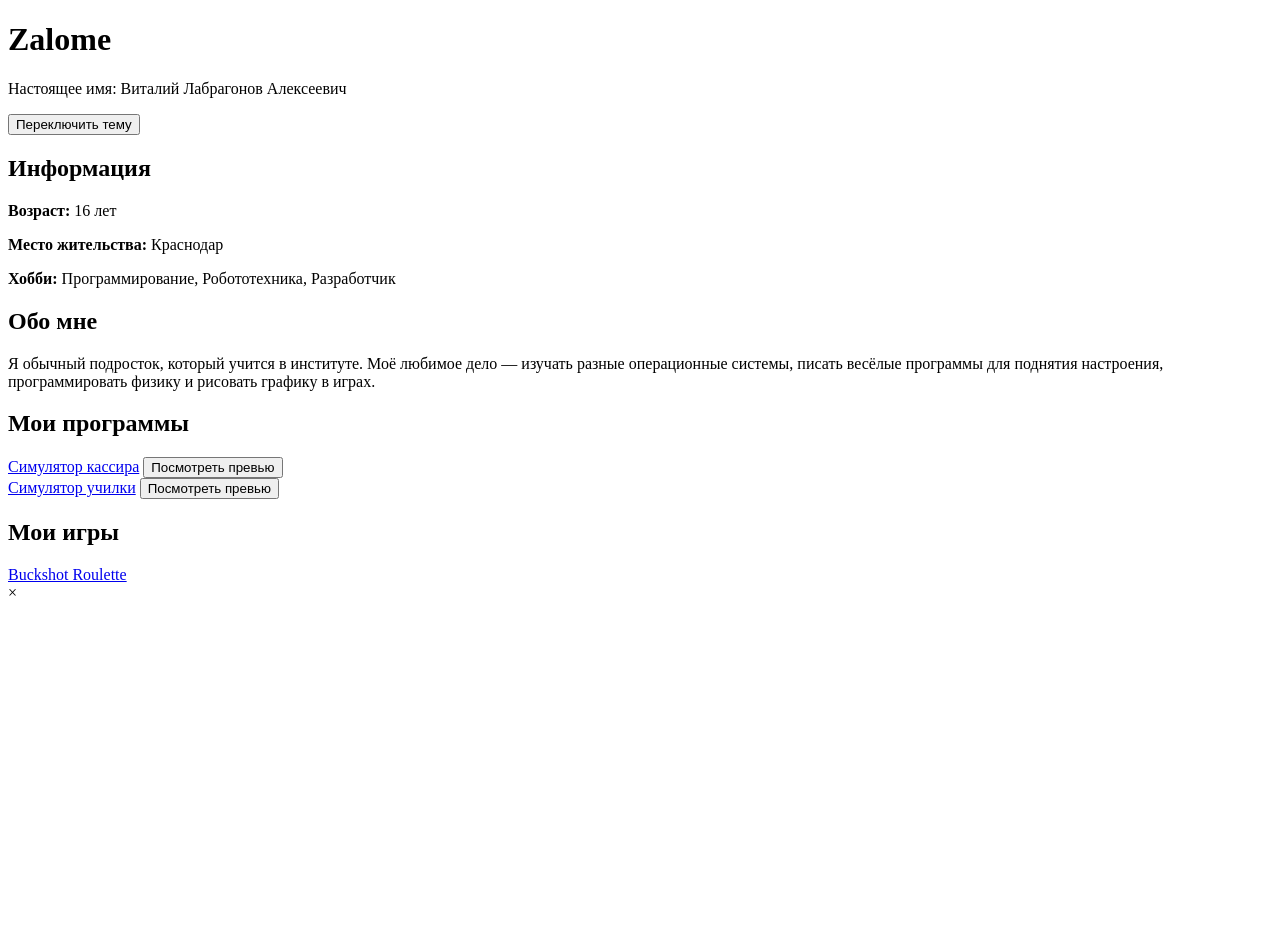
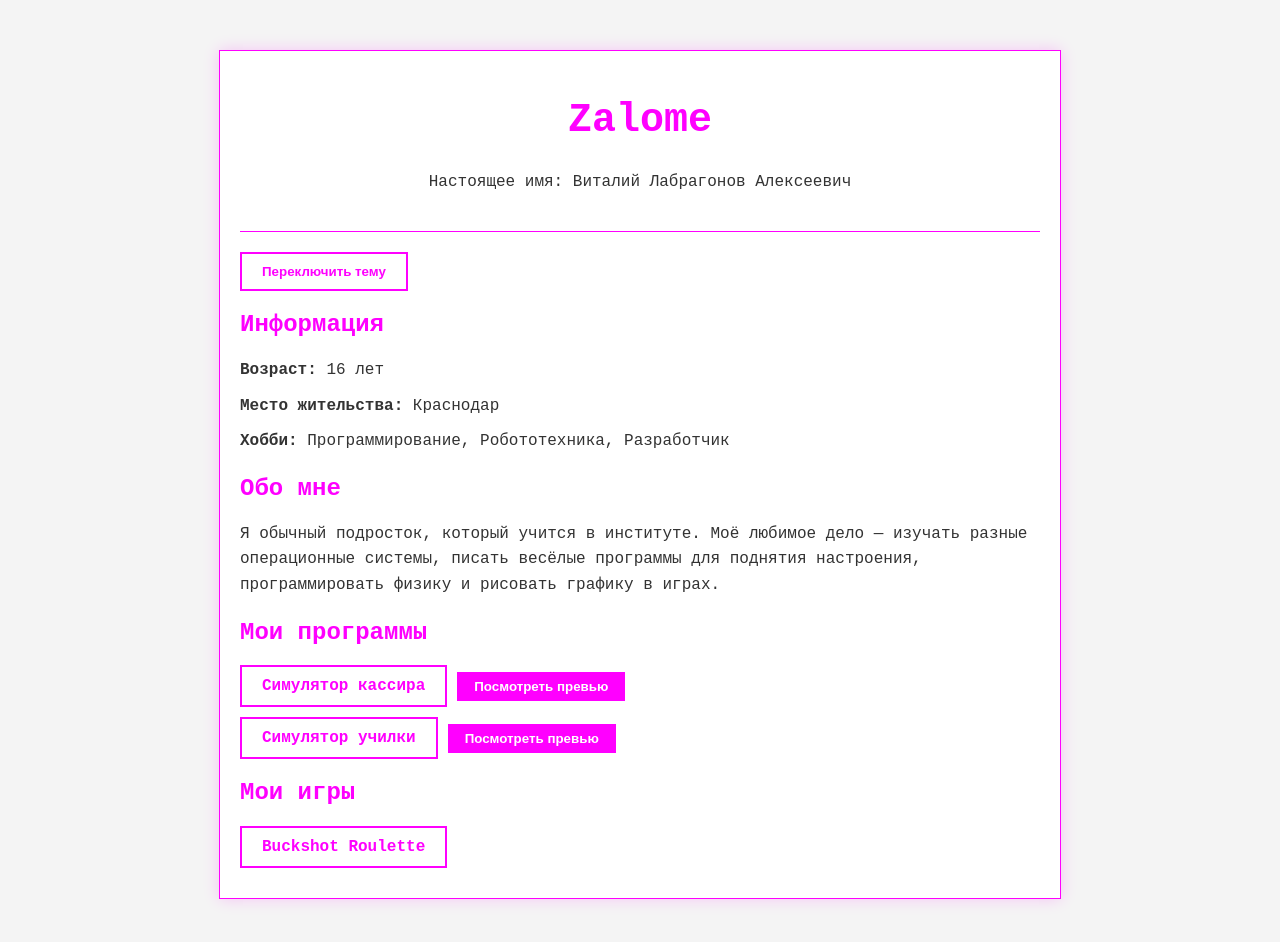
Before and after one commit to zalomeYT/info, a plain HTML site: page index.html in a window 1280 px wide. Both pictures are taken after a click on the button "Переключить тему". Before the commit the page ends 800 px from the top, so only its background shows below. Drawn offline with Linux system fonts and the light colour scheme.

Commit message:
index.html

```diff
--- a/index.html
+++ b/index.html
@@ -5,7 +5,179 @@
     <meta name="viewport" content="width=device-width, initial-scale=1.0">
     <title>Zalome</title>
     <style>
-        /* Ваш существующий CSS */
+        body {
+            margin: 0;
+            padding: 0;
+            font-family: 'Courier New', Courier, monospace;
+            background-color: #0a0f14;
+            color: #c5c8c6;
+        }
+
+        .container {
+            max-width: 800px;
+            margin: 50px auto;
+            padding: 20px;
+            background-color: #1b1f23;
+            box-shadow: 0px 0px 15px rgba(0, 255, 255, 0.2);
+            border: 1px solid #0ff;
+        }
+
+        header {
+            text-align: center;
+            border-bottom: 1px solid #0ff;
+            padding-bottom: 20px;
+        }
+
+        header h1 {
+            font-size: 2.5em;
+            color: #0ff;
+        }
+
+        .info, .description, .downloads, .games, .theme-toggle {
+            margin-top: 20px;
+        }
+
+        h2 {
+            color: #0ff;
+        }
+
+        p {
+            line-height: 1.6;
+        }
+
+        .info p, .description p, .downloads p, .games p {
+            margin: 10px 0;
+        }
+
+        .button-container {
+            display: flex;
+            align-items: center;
+            margin-bottom: 10px;
+        }
+
+        .button {
+            padding: 10px 20px;
+            color: #0ff;
+            background-color: #1b1f23;
+            border: 2px solid #0ff;
+            text-decoration: none;
+            font-weight: bold;
+            text-align: center;
+            transition: all 0.3s ease;
+            cursor: pointer;
+            margin-right: 10px;
+            flex-shrink: 0;
+        }
+
+        .button:hover {
+            background-color: #0ff;
+            color: #1b1f23;
+        }
+
+        .preview-button {
+            padding: 5px 15px;
+            color: #1b1f23;
+            background-color: #0ff;
+            border: 2px solid #0ff;
+            text-decoration: none;
+            font-weight: bold;
+            text-align: center;
+            transition: all 0.3s ease;
+            cursor: pointer;
+            flex-shrink: 0;
+        }
+
+        .preview-button:hover {
+            background-color: #00ff9f;
+            color: #0a0f14;
+        }
+
+        .modal {
+            display: none;
+            position: fixed;
+            z-index: 1;
+            padding-top: 100px;
+            left: 0;
+            top: 0;
+            width: 100%;
+            height: 100%;
+            overflow: auto;
+            background-color: rgba(0, 0, 0, 0.9);
+        }
+
+        .modal-content {
+            margin: auto;
+            display: block;
+            width: 80%;
+            max-width: 700px;
+        }
+
+        .modal-content, .close {
+            animation-name: zoom;
+            animation-duration: 0.6s;
+        }
+
+        @keyframes zoom {
+            from {transform: scale(0)}
+            to {transform: scale(1)}
+        }
+
+        .close {
+            position: absolute;
+            top: 15px;
+            right: 35px;
+            color: #f1f1f1;
+            font-size: 40px;
+            font-weight: bold;
+            transition: 0.3s;
+        }
+
+        .close:hover,
+        .close:focus {
+            color: #bbb;
+            text-decoration: none;
+            cursor: pointer;
+        }
+
+        body.light-mode {
+            background-color: #f4f4f4;
+            color: #333;
+        }
+
+        body.light-mode .container {
+            background-color: #ffffff;
+            border: 1px solid #ff00ff;
+            box-shadow: 0px 0px 15px rgba(255, 0, 255, 0.2);
+        }
+
+        body.light-mode header {
+            border-bottom: 1px solid #ff00ff;
+        }
+
+        body.light-mode h1, body.light-mode h2, body.light-mode .button, body.light-mode .preview-button {
+            color: #ff00ff;
+        }
+
+        body.light-mode .button {
+            background-color: #ffffff;
+            border: 2px solid #ff00ff;
+        }
+
+        body.light-mode .button:hover {
+            background-color: #ff00ff;
+            color: #ffffff;
+        }
+
+        body.light-mode .preview-button {
+            background-color: #ff00ff;
+            border: 2px solid #ff00ff;
+            color: #ffffff;
+        }
+
+        body.light-mode .preview-button:hover {
+            background-color: #ff99ff;
+            color: #0a0f14;
+        }
     </style>
 </head>
 <body>
```
